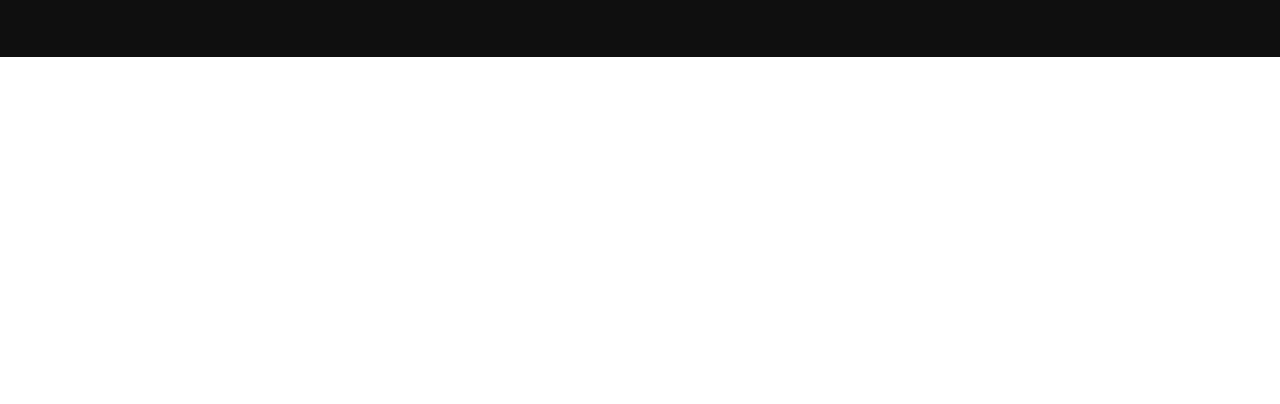
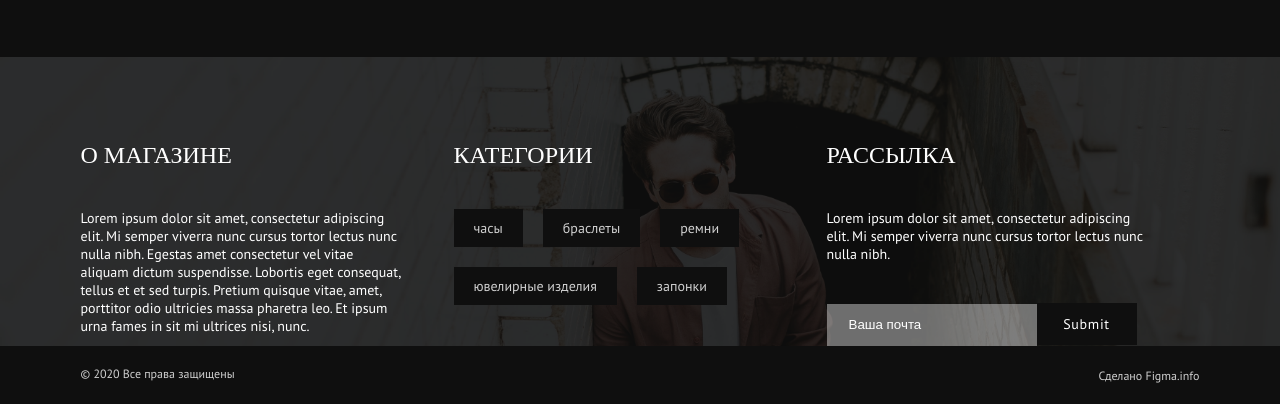
Before and after one commit to Mishka262757830/porten, a plain HTML site: page index.html in a window 1280 px wide. Shown: the part 4581-4985 px from the top of the page. Before the commit the page ends 4638 px from the top, so only its background shows below. Drawn offline with nearby package versions, Linux system fonts and the light colour scheme.

Commit message:
all done

```diff
--- a/css/style.css
+++ b/css/style.css
@@ -436,3 +436,131 @@ body {
     display: flex;
     flex-direction: row;
 }
+
+.about,
+.category,
+.message {
+    display: flex;
+    flex-direction: column;
+    width: 33%;
+    margin-right: 50px;
+}
+
+.about_title,
+.category_title,
+.message_title {
+    font-family: Playfair Display, serif;
+    font-weight: 400;
+    font-size: 24px;
+    text-transform: uppercase;
+    color: #FFFFFF;
+    margin-top: 80px;
+    margin-bottom: 40px;
+}
+
+.about_text,
+.message_text {
+    font-family: PT Sans, serif;
+    font-weight: 400;
+    font-size: 14px;
+    color: #FFFFFF;
+}
+
+.category_first_line,
+.category_second_line {
+    display: flex;
+    flex-direction: row;
+}
+
+.category_first_line button,
+.category_first_line button:active,
+.category_first_line button:focus,
+.category_second_line button,
+.category_second_line button:active,
+.category_second_line button:focus {
+    background-color: #0F0F0F;
+    font-family: PT Sans, serif;
+    font-weight: 400;
+    font-size: 14px;
+    color: #D0D0D0;
+    align-items: center;
+    padding: 10px 20px;
+    border-style: none;
+    outline: none;
+    text-transform: lowercase;
+    margin-right: 20px;
+    cursor: pointer;
+}
+
+.category_second_line button {
+    margin-top: 20px;
+}
+
+.message form {
+    margin-top: 40px;
+}
+
+.email,
+.email:active,
+.email:focus {
+    background-color: rgba(255, 255, 255, 0.4);
+    width: 210px;
+    height: 42px;
+    outline: none;
+    color: #FFFFFF;
+    border-style: none;
+}
+
+.email::placeholder {
+    color: #FFFFFF;
+    padding-left: 20px;
+}
+
+.submit,
+.submit:focus,
+.submit:active {
+    background: #0F0F0F;
+    font-family: PT Sans, serif;
+    font-weight: 400;
+    font-size: 14px;
+    letter-spacing: 0.05em;
+    color: #FFFFFF;
+    width: 100px;
+    height: 42px;
+    outline: none;
+    border-style: none;
+    cursor: pointer;
+}
+
+/* FOOTER */
+footer {
+    background-color: #0F0F0F;
+}
+
+footer .container {
+    display: flex;
+    flex-direction: row;
+    justify-content: space-between;
+}
+
+.copy {
+    font-family: PT Sans, serif;
+    font-style: normal;
+    font-weight: 400;
+    font-size: 12px;
+    color: #D0D0D0;
+    padding: 20px 0;
+}
+
+.made_by a {
+    text-decoration: none;
+    font-family: PT Sans, serif;
+    font-style: normal;
+    font-weight: 400;
+    font-size: 12px;
+    color: #D0D0D0;
+}
+
+.made_by {
+    padding: 20px 0;
+}
--- a/index.html
+++ b/index.html
@@ -212,11 +212,37 @@
     </div>
     <div class="sixth_screen">
         <div class="container">
-            <div class="about"></div>
-            <div class="category"></div>
-            <div class="message"></div>
+            <div class="about">
+                <span class="about_title">О магазине</span>
+                <span class="about_text">Lorem ipsum dolor sit amet, consectetur adipiscing elit. Mi semper viverra nunc cursus tortor lectus nunc nulla nibh. Egestas amet consectetur vel vitae aliquam dictum suspendisse. Lobortis eget consequat, tellus et et sed turpis. Pretium quisque vitae, amet, porttitor odio ultricies massa pharetra leo. Et ipsum urna fames in sit mi ultrices nisi, nunc.</span>
+            </div>
+            <div class="category">
+                <span class="category_title">Категории</span>
+                <div class="category_first_line">
+                    <button>Часы</button>
+                    <button>Браслеты</button>
+                    <button>Ремни</button>
+                </div>
+                <div class="category_second_line">
+                    <button>Ювелирные изделия</button>
+                    <button>Запонки</button>
+                </div>
+            </div>
+            <div class="message">
+                <span class="message_title">Рассылка</span>
+                <span class="message_text">Lorem ipsum dolor sit amet, consectetur adipiscing elit. Mi semper viverra nunc cursus tortor lectus nunc nulla nibh.</span>
+                <form action="#">
+                    <input class="email" type="email" placeholder="Ваша почта" required><input class="submit" type="submit">
+                </form>
+            </div>
         </div>
     </div>
 </main>
+<footer>
+    <div class="container">
+        <span class="copy">&copy; 2020 Все права защищены</span>
+        <span class="made_by"><a href="#">Сделано Figma.info</a></span>
+    </div>
+</footer>
 </body>
 </html>
```
